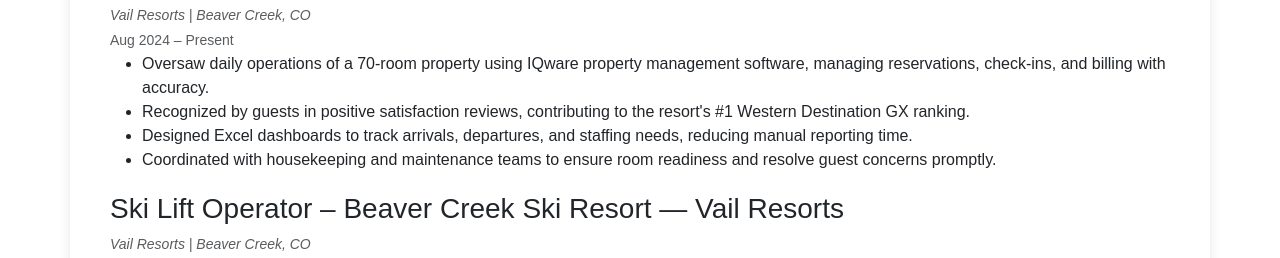
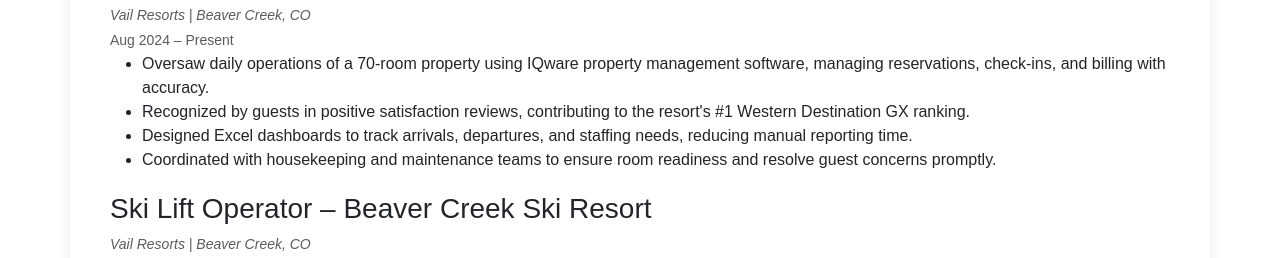
Before and after one commit to btorio15/PersonalSite, an Eleventy site: page src/resume.njk in a window 1280 px wide. Shown: the part 523-781 px from the top of the page. Built offline with nearby package versions, Linux system fonts and the light colour scheme; Eleventy itself is replaced by a stand-in of ours; files that its build step writes are made by us from their sources.

Commit message:
res edit

```diff
--- a/src/resume.njk
+++ b/src/resume.njk
@@ -42,7 +42,7 @@
     </div>
 
     <div class="job">
-      <h3>Ski Lift Operator – Beaver Creek Ski Resort — Vail Resorts</h3>
+      <h3>Ski Lift Operator – Beaver Creek Ski Resort</h3>
       <div class="job-meta">Vail Resorts | Beaver Creek, CO</div>
       <span>Jan 2024 – Apr 2024</span>
       <ul>
```
